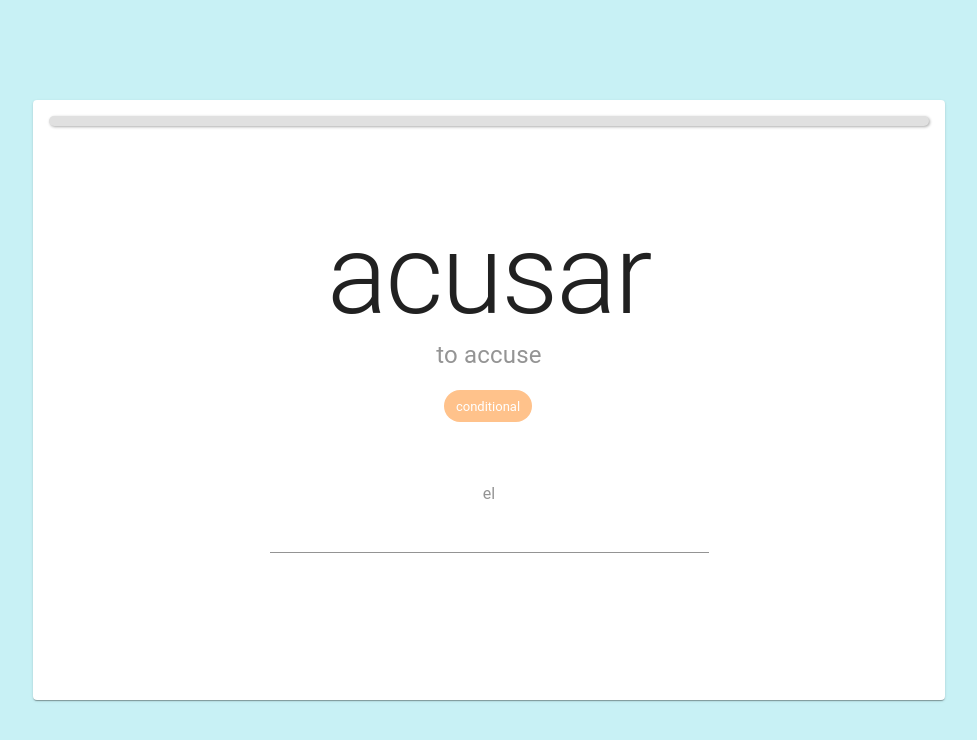
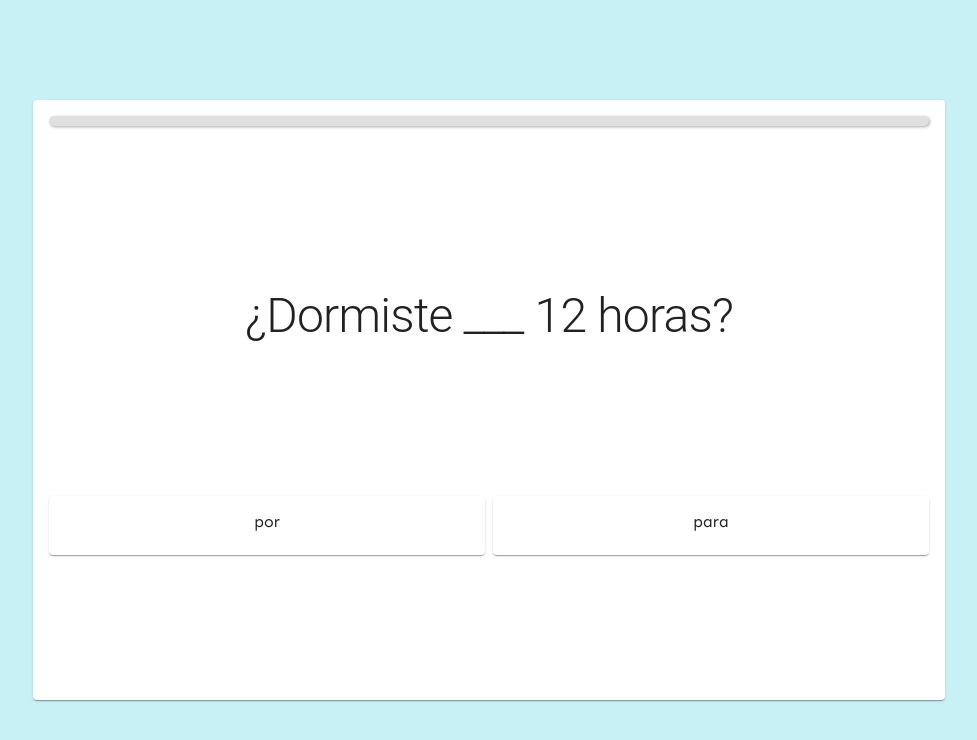
Before and after one commit to nickincardone/conjugator, a React (Create React App) app: page / in a window 1280 px wide. Both pictures are taken after a click on the button "START". Shown: the top 740 px of the page, without its empty margins (151-1128 px from the left). Built offline with nearby package versions, Linux system fonts and the light colour scheme.

Commit message:
first support of por o para card

```diff
--- a/src/App.js
+++ b/src/App.js
@@ -98,12 +98,13 @@ class App extends React.Component {
   }
 
   getQuestionTypes() {
-    const questionTypes = [];
-    if (this.state.settings.questionType1) questionTypes.push(1);
-    if (this.state.settings.questionType2 && !this.state.isMobile) questionTypes.push(2);
-    if (this.state.settings.questionType3) questionTypes.push(3);
-    if (this.state.settings.questionType4 && !this.state.isMobile) questionTypes.push(4);
-    return questionTypes;
+    // const questionTypes = [];
+    // if (this.state.settings.questionType1) questionTypes.push(1);
+    // if (this.state.settings.questionType2 && !this.state.isMobile) questionTypes.push(2);
+    // if (this.state.settings.questionType3) questionTypes.push(3);
+    // if (this.state.settings.questionType4 && !this.state.isMobile) questionTypes.push(4);
+    // return questionTypes;
+    return [5];
   }
 
   createQuestions = () => {
@@ -139,26 +140,37 @@ class App extends React.Component {
       let currentQuestionObject;
       if (currentQuestionType === 3 || currentQuestionType === 4) {
         currentQuestionObject = {
-          "questionType": currentQuestionType,
-          "top1": currentVerb.definition,
-          "top2": '',
-          "top3": '',
-          "chips": ['defintion'],
-          "answer": currentVerb.verb,
-          "choices": this.getDefinitionChoices(currentVerb.verb)
+          questionType: currentQuestionType,
+          top1: currentVerb.definition,
+          top2: '',
+          top3: '',
+          chips: ['defintion'],
+          answer: currentVerb.verb,
+          choices: this.getDefinitionChoices(currentVerb.verb)
         };
+      } else if (currentQuestionType === 0 || currentQuestionType === 1) {
+        currentQuestionObject = {
+          questionType: currentQuestionType,
+          top1: currentVerb.verb,
+          top2: currentVerb.definition,
+          top3: currentPronoun,
+          chips: verbTypeList,
+          answer: this.getAnswer(currentVerbType, currentPronoun, currentVerb.conjugations),
+          choices: this.getConjugationChoices(currentVerbType,
+            currentPronoun,
+            currentVerb.conjugations)
+        }
       } else {
         currentQuestionObject = {
-          "questionType": currentQuestionType,
-          "top1": currentVerb.verb,
-          "top2": currentVerb.definition,
-          "top3": currentPronoun,
-          "chips": verbTypeList,
-          "answer": this.getAnswer(currentVerbType, currentPronoun, currentVerb.conjugations),
-          "choices": this.getConjugationChoices(currentVerbType,
-            currentPronoun,
-            currentVerb.conjugations)
-        };
+          questionType: 'fill-in-blank-mc',
+          top1: "¿Dormiste ___ 12 horas?",
+          top2: null,
+          top3: null,
+          chips: [],
+          answer: 'por',
+          translation: 'You slept for 12 hours?',
+          choices: ['por', 'para']
+        }
       }
       if (currentVerbType === 'participle' || currentVerbType === 'gerund') {
         currentQuestionObject.top3 = '';
--- a/src/components/cards/QuestionCard.js
+++ b/src/components/cards/QuestionCard.js
@@ -4,6 +4,26 @@ import Chip from '@material-ui/core/Chip';
 import './QuestionCard.scss';
 import MultipleChoice from './MultipleChoice';
 import WrittenOption from './WrittenOption';
+
+const NormalTop = (props) => {
+  return (
+    <React.Fragment>
+      <Typography variant="h1">{props.question.top1}</Typography>
+      <Typography variant="h4">{props.question.top2}</Typography>
+      <div className="nji-main-chips">
+        {props.chips}
+      </div>
+    </React.Fragment>
+  )
+};
+
+const FillInBlankTop = (props) => {
+  return (
+    <React.Fragment>
+      <Typography variant="h1" className="nji-fib-header">{props.question.top1}</Typography>
+    </React.Fragment>
+  )
+};
 
 class QuestionCard extends React.Component {
 
@@ -34,7 +54,7 @@ class QuestionCard extends React.Component {
   };
 
   getBottom = () => {
-    if (this.props.isMC) {
+    if (this.props.isMC || this.props.question.questionType === 'fill-in-blank-mc') {
       return <MultipleChoice header={this.props.question.top3}
                              choices={this.props.question.choices}
                              clickable={this.props.clickable}
@@ -50,15 +70,19 @@ class QuestionCard extends React.Component {
     }
   };
 
+  getTop = () => {
+    if (this.props.question.questionType === 'fill-in-blank-mc') {
+      return <FillInBlankTop question={this.props.question}/>
+    } else {
+      return <NormalTop chips={this.getChips()} question={this.props.question}/>
+    }
+  }
+
   render() {
     return (
       <React.Fragment>
         <div className="nji-main-top">
-          <Typography variant="h1">{this.props.question.top1}</Typography>
-          <Typography variant="h4">{this.props.question.top2}</Typography>
-          <div className="nji-main-chips">
-            {this.getChips()}
-          </div>
+          {this.getTop()}
         </div>
         <div className="nji-main-bottom">
           {this.getBottom()}
--- a/src/components/cards/QuestionCard.scss
+++ b/src/components/cards/QuestionCard.scss
@@ -9,6 +9,9 @@
   h1 {
     font-size: 7em;
     margin-top: 20px;
+    &.nji-fib-header {
+      font-size: 3em;
+    }
     @media (max-width: 600px) {
       margin-top: 10px;
     }
```
